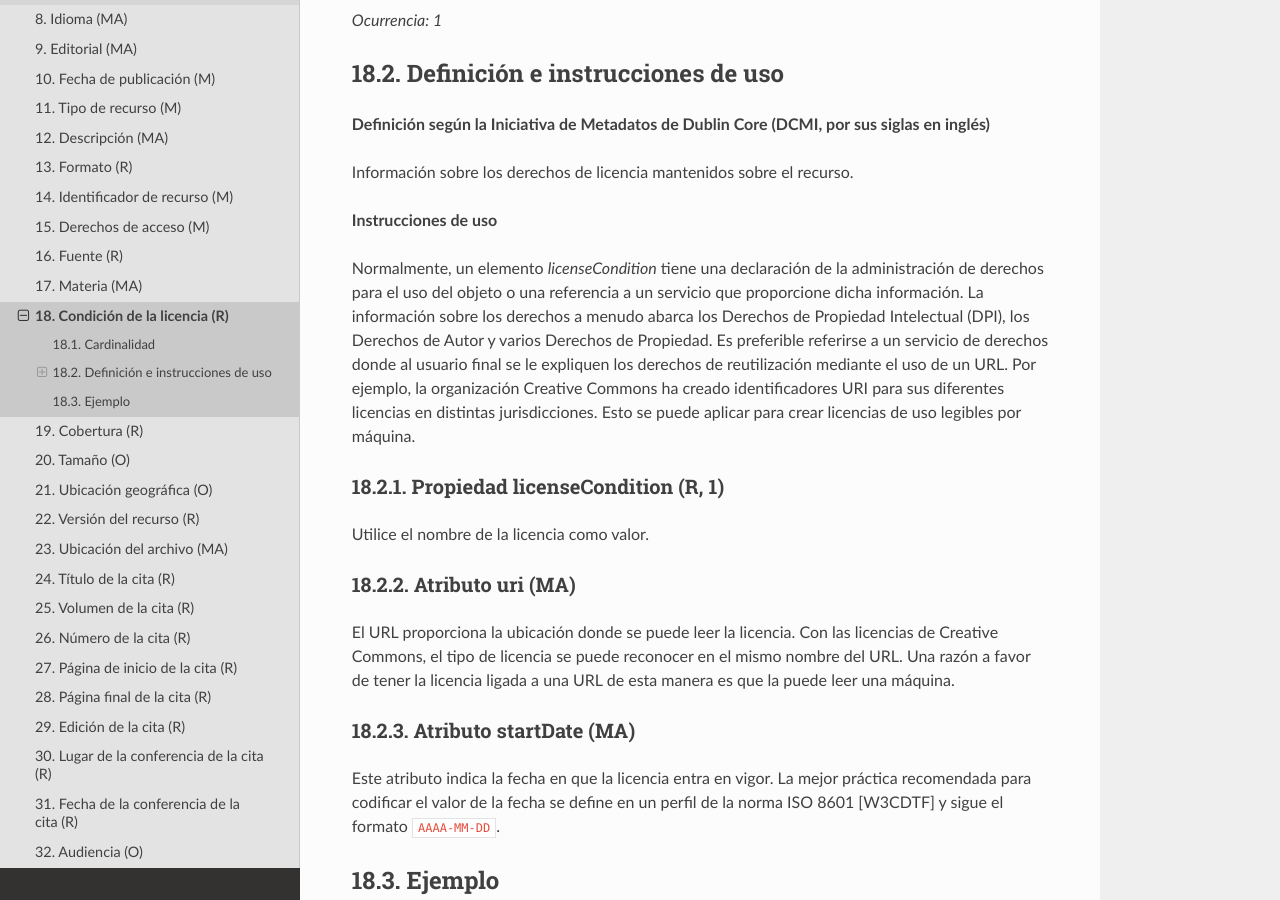
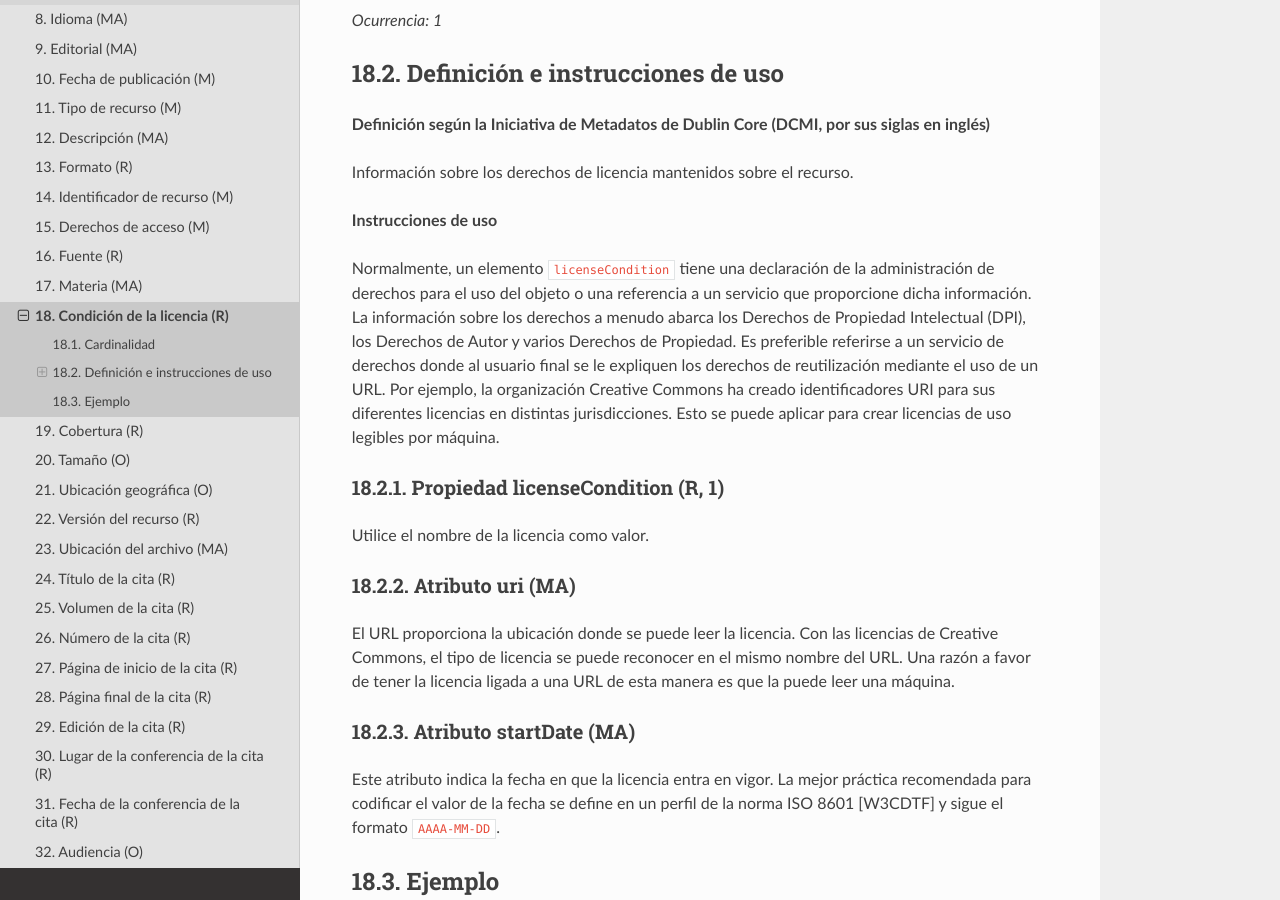
Before and after one commit to memoemg/openAIRE4, a Sphinx documentation site: the page built from docs/field_licensecondition.rst, in a window 1280 px wide and 900 px high, scrolled down 304 px. Built offline with Sphinx 7.4.7 and the Read the Docs theme 2.0.0, drawn with Linux system fonts in a browser that asks for light colours; a script that is not in the unit is left out.

```diff
--- a/docs/field_licensecondition.rst
+++ b/docs/field_licensecondition.rst
@@ -21,7 +21,7 @@ Información sobre los derechos de licencia mantenidos sobre el recurso.
 
 **Instrucciones de uso**
 
-Normalmente, un elemento *licenseCondition* tiene una declaración de la administración de derechos para el uso del objeto o una referencia a un servicio que proporcione dicha información. La información sobre los derechos a menudo abarca los Derechos de Propiedad Intelectual (DPI), los Derechos de Autor y varios Derechos de Propiedad. Es preferible referirse a un servicio de derechos donde al usuario final se le expliquen los derechos de reutilización mediante el uso de un URL. Por ejemplo, la organización Creative Commons ha creado identificadores URI para sus diferentes licencias en distintas jurisdicciones. Esto se puede aplicar para crear licencias de uso legibles por máquina.
+Normalmente, un elemento ``licenseCondition`` tiene una declaración de la administración de derechos para el uso del objeto o una referencia a un servicio que proporcione dicha información. La información sobre los derechos a menudo abarca los Derechos de Propiedad Intelectual (DPI), los Derechos de Autor y varios Derechos de Propiedad. Es preferible referirse a un servicio de derechos donde al usuario final se le expliquen los derechos de reutilización mediante el uso de un URL. Por ejemplo, la organización Creative Commons ha creado identificadores URI para sus diferentes licencias en distintas jurisdicciones. Esto se puede aplicar para crear licencias de uso legibles por máquina.
 
 Propiedad licenseCondition (R, 1)
 ---------------------------------
```
